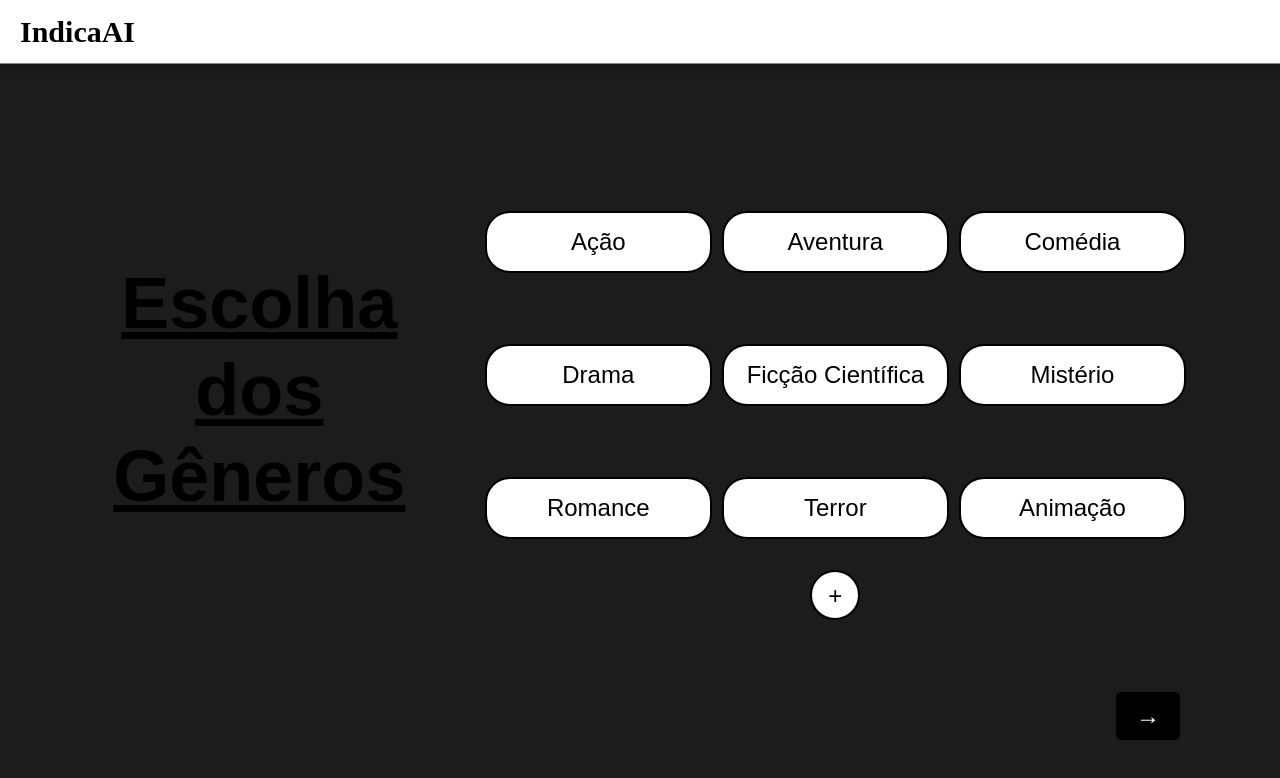
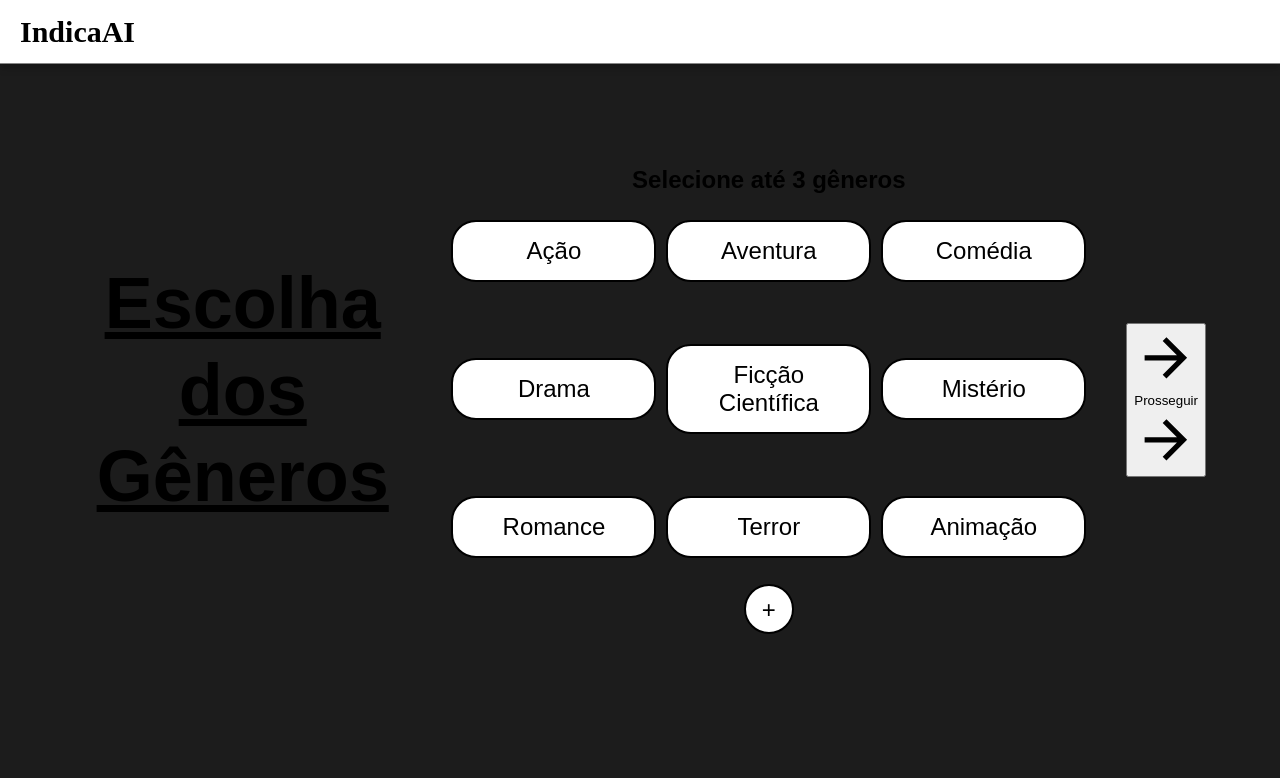
Before and after one commit to Labourguignonn/Desenvolvimento-software, a React (Vite) app in the folder Frontend/app/: page /escolha_generos in a window 1280 px wide. Shown: the top 778 px of the page. Built offline with nearby package versions, Linux system fonts and the light colour scheme.

Commit message:
Update GenreSelection.jsx

```diff
--- a/Frontend/app/src/pages/GenreSelection.jsx
+++ b/Frontend/app/src/pages/GenreSelection.jsx
@@ -66,7 +66,6 @@ const GenreSelection = () => {
   // Função para enviar os dados para o backend
   const handleSubmit = () => {
     if (selectedGenres.length <= 3 && selectedGenres.length > 0) {
-      // Se tiver 1,2,3 gêneros selecionados, envia para o backend
       axios
         .post(`${baseURL}/selecionar_generos`, { selectedGenres })
         .then((response) => {
@@ -78,7 +77,6 @@ const GenreSelection = () => {
           setError("Erro ao enviar os dados.");
         });
     } else {
-      // Se nenhum gênero for selecionado, mostra a opção de refazer a seleção
       setShowRefazer(true);
     }
   };
@@ -97,6 +95,7 @@ const GenreSelection = () => {
       </div>
 
       <div className="right-section-genres">
+        <h2 className="subtitle_genres">Selecione até 3 gêneros</h2>
         <div className="genres-container">
           {loading ? (
             <div>Carregando gêneros...</div>
@@ -106,8 +105,7 @@ const GenreSelection = () => {
             genres.map((genre, index) => (
               <button
                 key={index}
-              className={`genre-button ${
-                selectedGenres.includes(genre.value) ? "selected" : ""
+                className={`genre-button ${selectedGenres.includes(genre.value) ? "selected" : ""
                   }`}
                 onClick={() => toggleGenre(genre.value)}
               >
@@ -124,19 +122,47 @@ const GenreSelection = () => {
         </div>
       </div>
 
+
+      <button className="button-right" onClick={handleSubmit}>
+        <svg viewBox="0 0 24 24" class="arr-2" xmlns="http://www.w3.org/2000/svg">
+          <path
+            d="M16.1716 10.9999L10.8076 5.63589L12.2218 4.22168L20 11.9999L12.2218 19.778L10.8076 18.3638L16.1716 12.9999H4V10.9999H16.1716Z"
+          ></path>
+        </svg>
+        <span class="text">Prosseguir</span>
+        <span class="circle"></span>
+        <svg viewBox="0 0 24 24" class="arr-1" xmlns="http://www.w3.org/2000/svg">
+          <path
+            d="M16.1716 10.9999L10.8076 5.63589L12.2218 4.22168L20 11.9999L12.2218 19.778L10.8076 18.3638L16.1716 12.9999H4V10.9999H16.1716Z"
+          ></path>
+        </svg>
+      </button>
+
       {showRefazer && (
         <div className="refazer-container">
-        <p>Por favor, selecione ao menos um gênero para continuar.</p>
           <button className="refazer-button" onClick={handleRefazerSelection}>
-          Refazer Seleção
+            <div className="error">
+              <div className="error__close">
+                <svg xmlns="http://www.w3.org/2000/svg" width="20" viewBox="0 0 20 20" height="20">
+                  <path fill="#393a37" d="m15.8333 5.34166-1.175-1.175-4.6583 4.65834-4.65833-4.65834-1.175 1.175 4.65833 4.65834-4.65833 4.6583 1.175 1.175 4.65833-4.6583 4.6583 4.6583 1.175-1.175-4.6583-4.6583z"></path>
+                </svg>
+              </div>
+              <div className="message-error">
+                <div className="error__icon">
+                  <svg xmlns="http://www.w3.org/2000/svg" width="24" viewBox="0 0 24 24" height="24" fill="none">
+                    <path fill="#393a37" d="m13 13h-2v-6h2zm0 4h-2v-2h2zm-1-15c-1.3132 0-2.61358.25866-3.82683.7612-1.21326.50255-2.31565 1.23915-3.24424 2.16773-1.87536 1.87537-2.92893 4.41891-2.92893 7.07107 0 2.6522 1.05357 5.1957 2.92893 7.0711.92859.9286 2.03098 1.6651 3.24424 2.1677 1.21325.5025 2.51363.7612 3.82683.7612 2.6522 0 5.1957-1.0536 7.0711-2.9289 1.8753-1.8754 2.9289-4.4189 2.9289-7.0711 0-1.3132-.2587-2.61358-.7612-3.82683-.5026-1.21326-1.2391-2.31565-2.1677-3.24424-.9286-.92858-2.031-1.66518-3.2443-2.16773-1.2132-.50254-2.5136-.7612-3.8268-.7612z"></path>
+                  </svg>
+                </div>
+                <div className="error__title">Por favor, selecione ao menos um gênero para continuar.</div>
+              </div>
+            </div>
           </button>
         </div>
       )}
 
-    <button className="nav-button-right" onClick={handleSubmit}>
-      →
-    </button>
+
     </div>
+
   );
 };
 
```
Lines whose indentation alone changed are shown as unchanged.
